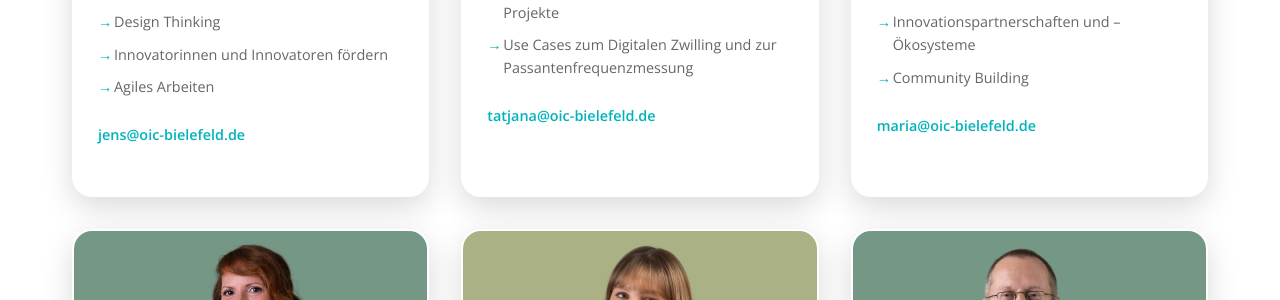
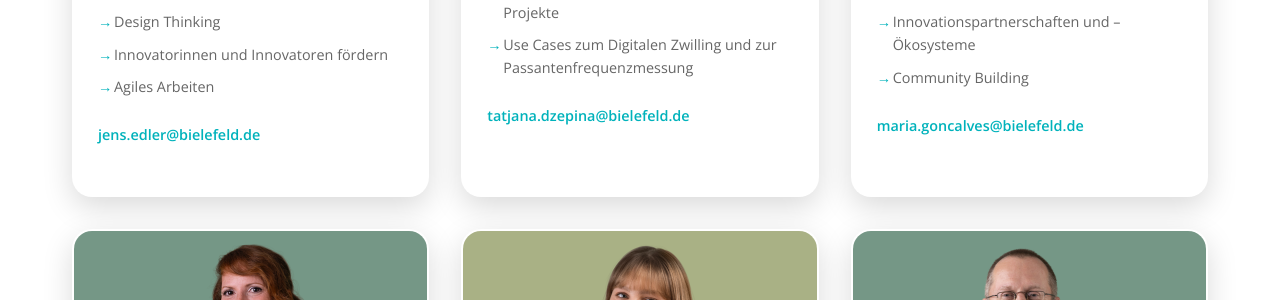
Before and after one commit to Open-Innovation-City/oic-bielefeld-website, a Jekyll site: the page built from index.html, in a window 1280 px wide and 900 px high, scrolled down 2131 px. Shown: the part 154-454 px from the top of the window. Built offline with Jekyll 4.4.1, drawn with Linux system fonts in a browser that asks for light colours; some of the changed text lies outside the part shown.

Commit message:
Update team.yml

```diff
--- a/_data/team.yml
+++ b/_data/team.yml
@@ -6,7 +6,7 @@
     - "Design Thinking"
     - "Innovatorinnen und Innovatoren fördern"
     - "Agiles Arbeiten"
-  email: "jens@oic-bielefeld.de"
+  email: "jens.edler@bielefeld.de"
   animation_delay: 0.1
 
 - name: "Tajana Džepina"
@@ -16,7 +16,7 @@
     - "Offene Innovationen und Smart City Projekte"
     - "Use Cases zum Digitalen Zwilling und zur Passantenfrequenzmessung"
 
-  email: "tatjana@oic-bielefeld.de"
+  email: "tatjana.dzepina@bielefeld.de"
   animation_delay: 0.2
 
 - name: "Maria Gonçalves"
@@ -26,7 +26,7 @@
     - "Offene Innovationen"
     - "Innovationspartnerschaften und –Ökosysteme"
     - "Community Building"
-  email: "maria@oic-bielefeld.de"
+  email: "maria.goncalves@bielefeld.de"
   animation_delay: 0.3
 
 - name: "Lisa Meyer"
@@ -36,7 +36,7 @@
     - "Open Innovation City"
     - "Eventmanagement"
     - "die Nutzung des Innovation Office"
-  email: "lisa@oic-bielefeld.de"
+  email: "lisa.meyer@bielefeld.de"
   animation_delay: 0.4
 
 - name: "Sarah Bollmann"
@@ -46,7 +46,7 @@
     - "Offene Innovationen"
     - "Innovationskultur"
     - "Mitmach-Formate, wie Innovationszirkel"
-  email: "sarah@oic-bielefeld.de"
+  email: "sarah.bollmann@bielefeld.de"
   animation_delay: 0.5
 
 - name: "Stephan Berkowitz"
@@ -57,5 +57,5 @@
     - "Softwarelösungen"
     - "Künstliche Intelligenz"
     - "Daten-Konsolidierung"
-  email: "stephan@oic-bielefeld.de"
+  email: "stephan.berkowitz@bielefeld.de"
   animation_delay: 0.6
```
